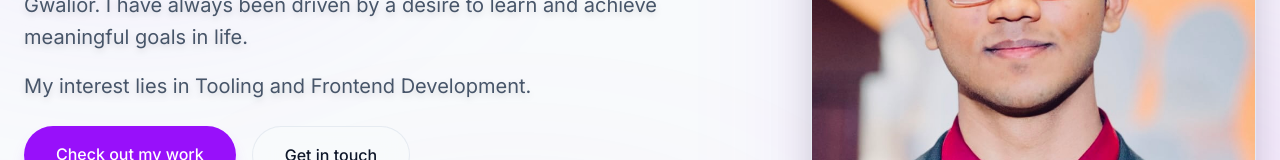
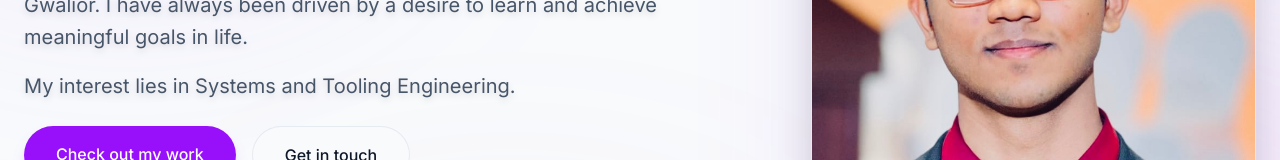
Before and after one commit to ggaisenn/ggportfolio, a React (Vite) app: page / in a window 1280 px wide. Shown: the part 284-444 px from the top of the page. Built offline with nearby package versions, Linux system fonts and the light colour scheme.

Commit message:
feat(components): Update description in Hero page

```diff
--- a/src/components/Hero.jsx
+++ b/src/components/Hero.jsx
@@ -19,7 +19,7 @@ const Hero = () => {
           <p className="text-lg md:text-xl theme-muted max-w-2xl mb-6 leading-relaxed drop-shadow-md text-justify md:text-left">
             I am a B.Tech Computer Science and Engineering student at ABV-IIITM Gwalior. I have always been driven by a desire to learn and achieve meaningful goals in life.
             <span className="block mt-4">
-              My interest lies in Tooling and Frontend Development.
+              My interest lies in Systems and Tooling Engineering.
             </span>
           </p>
 
```
